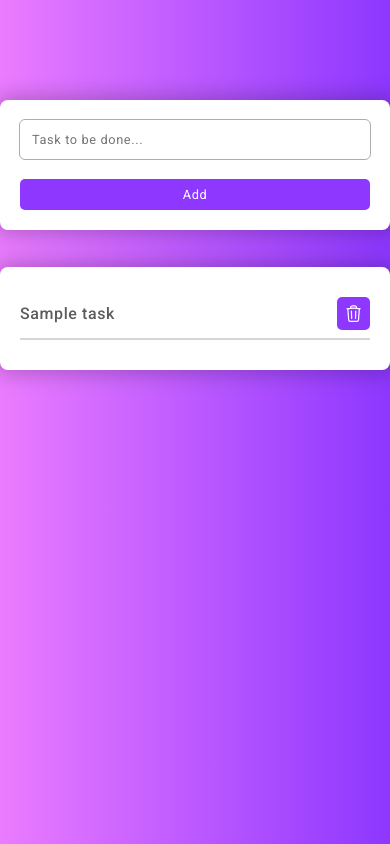
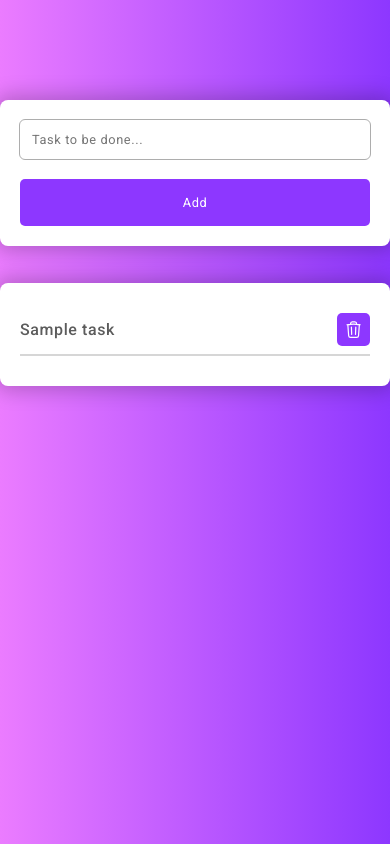
Before and after one commit to TemporaryMichael/SimpletodoList, a plain HTML site: page index.html in a window 390 px wide. Drawn offline with Linux system fonts and the light colour scheme.

Commit message:
repair app

```diff
--- a/style.css
+++ b/style.css
@@ -135,6 +135,9 @@ button {
   .add-task {
     flex-direction: column;
   }
+  .add-task .add-task--button {
+    padding: 2rem 2rem;
+  }
 }
 @media screen and (max-width: 250px) {
   html {
```
